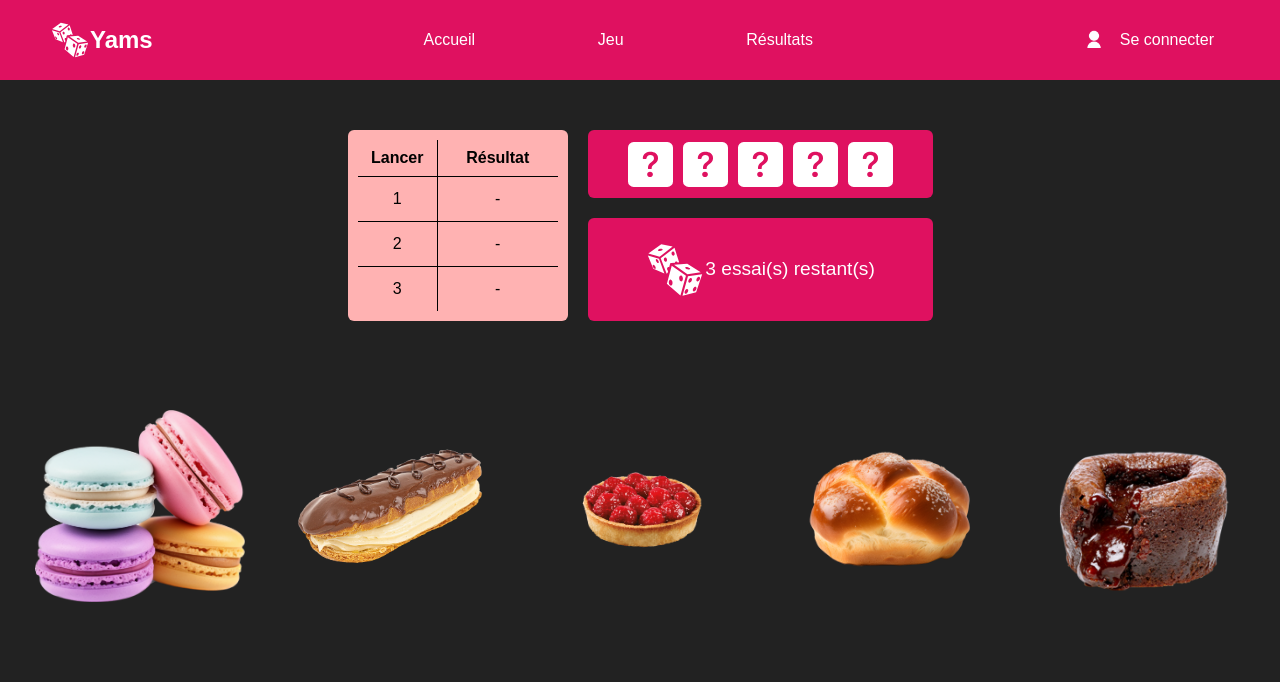
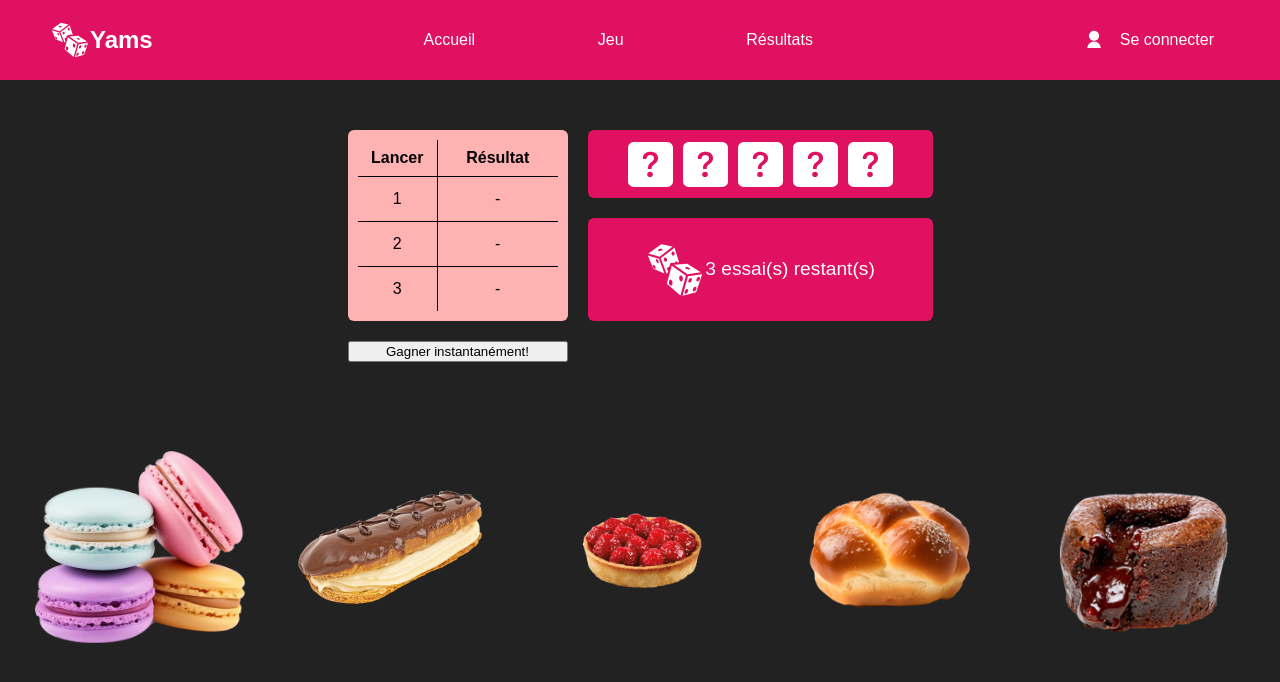
Before and after one commit to anwarali7/yams, a React (Vite) app in the folder front/: page /game in a window 1280 px wide. Shown: the top 682 px of the page. Built offline with nearby package versions, Linux system fonts and the light colour scheme; no server answers.

Commit message:
feat: Add instant win button to game page and handle instant win logic
Co-authored-by: MarinaSigida <MarinaSigida@users.noreply.github.com>

```diff
--- a/front/src/pages/Game/Game.jsx
+++ b/front/src/pages/Game/Game.jsx
@@ -142,6 +142,13 @@ const Game = () => {
     });
   }
 
+  const instantWin = () => {
+    setResults(["yams", "yams", "yams"]);
+    setDices([6, 6, 6, 6, 6]);
+    setRollsLeft(0);
+    setPastriesAmountWon(3);
+  }
+
   return (
     <div className={styles["game-page"]}>
       <div className={styles["game-layout"]}>
@@ -176,6 +183,7 @@ const Game = () => {
           <img src={logo} alt="rolling dices" />
           {rollsLeft} essai(s) restant(s)
         </button>
+        <button type="button" onClick={instantWin}>Gagner instantanément!</button>
       </div>
       {isGameWon() && (
         <div className={styles["win-message"]}>
```
